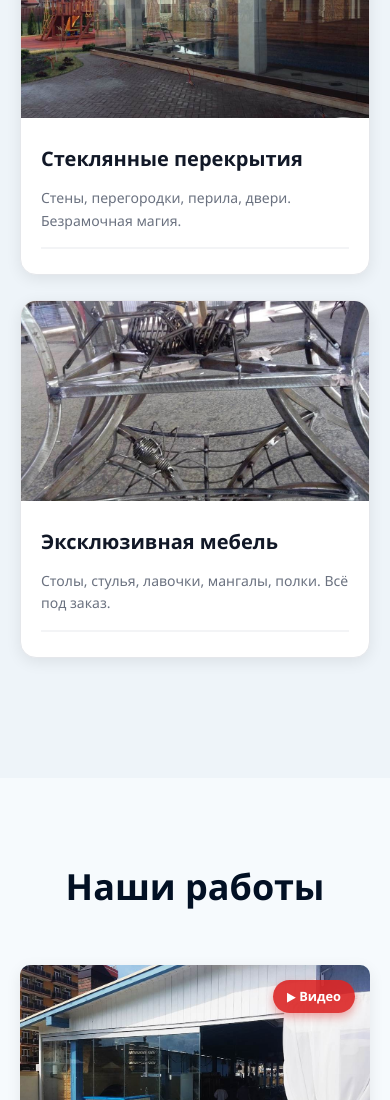
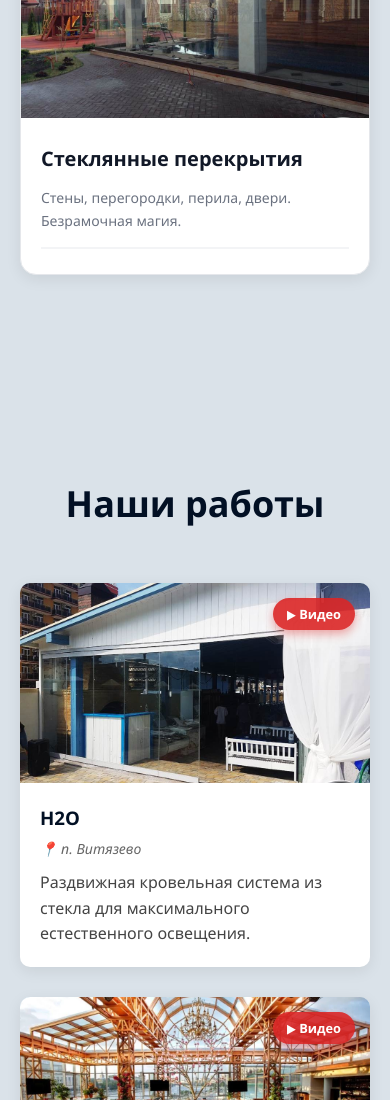
Before and after one commit to Todaydarya/Tavros, a plain HTML site: page index.html in a window 390 px wide. Shown: the part 2525-3625 px from the top of the page. Drawn offline with Linux system fonts and the light colour scheme.

Commit message:
color_backgraund

```diff
--- a/index.html
+++ b/index.html
@@ -8,21 +8,6 @@
     <link rel="icon" type="image/png" href="images/logo.png">
 </head>
 <body>
-
-    <!-- Шапка
-    <header class="header">
-        <div class="container header-content">
-
-            <nav class="nav">
-                <a href="#products">Продукция</a>
-                <a href="#works">Наши работы</a>
-                <a href="#contacts">Контакты</a>
-            </nav>
-            <div class="header-contacts">
-                <a href="tel:+79880838895">+7 (988) 083-88-95</a>
-            </div>
-        </div>
-    </header> -->
 
     <!-- Hero секция с видео-фоном -->
     <section class="hero">
@@ -126,15 +111,6 @@
                     <h3>Стеклянные перекрытия</h3>
                     <p>Стены, перегородки, перила, двери. Безрамочная магия.</p>
                 </div>
-
-                <!-- Эксклюзивная мебель -->
-                <div class="product-card">
-                    <div class="product-image">
-                        <img src="images/furniture.jpg" alt="Эксклюзивная мебель" loading="lazy">
-                    </div>
-                    <h3>Эксклюзивная мебель</h3>
-                    <p>Столы, стулья, лавочки, мангалы, полки. Всё под заказ.</p>
-                </div>
             </div>
         </div>
     </section>
@@ -159,7 +135,7 @@
             </div>
             <form class="contact-form" id="contactForm" novalidate action="https://api.web3forms.com/submit" method="POST">
 
-                <input type="hidden" name="access_key" value="f73ded27-9a3b-4ccb-8736-c0b90d68b970">
+                <input type="hidden" name="access_key" value="ed209577-ebf3-45db-8594-0f3960cf7d05">
                 <h3>Оставить заявку</h3>
 
                 <input type="text" name="user_name" id="userName" placeholder="Имя" required autocomplete="name">
--- a/style.css
+++ b/style.css
@@ -5,7 +5,7 @@
     /* Цвета */
     --color-dark: #021024;
     --color-dark-footer: #021024;
-    --color-light: #F6FAFD;
+    --color-light: #dae2e9;
     --color-white: #FFFFFF;
     --color-accent: #B3CFE5;
     --color-accent-hover: #8fb8d8;
@@ -483,7 +483,7 @@ body {
    ========================================= */
 .products {
     padding: 80px 0;
-    background-color: #eef4f9;
+    background-color: var(--color-light);
 }
 
 .products-grid {
@@ -580,13 +580,6 @@ body {
     margin: 0 20px 25px;
     padding: 0 0 15px;
     border-bottom: 2px solid #f3f4f6;
-}
-
-.product-card:last-child {
-    grid-column: 1 / -1;
-    justify-self: center;
-    max-width: 400px;
-    width: 100%;
 }
 
 /* =========================================
@@ -806,7 +799,7 @@ body {
     font-weight: normal;
 }
 
-  /* =========================================
+/* =========================================
    12. МОДАЛКА ДЛЯ РАБОТ (фото + видео)
    ========================================= */
 .work-modal .modal-content {
@@ -1015,11 +1008,6 @@ body {
         grid-template-columns: repeat(2, 1fr);
     }
 
-    .product-card:last-child {
-        grid-column: 1 / -1;
-        max-width: 400px;
-    }
-
     .floating-features {
         right: 20px;
     }
@@ -1092,10 +1080,6 @@ body {
         height: 200px;
     }
 
-    .product-card:last-child {
-        max-width: 100%;
-    }
-
     .footer-logo-wrapper {
         flex-direction: column;
         gap: 15px;
```
Also changed, not shown: 1 other file.
